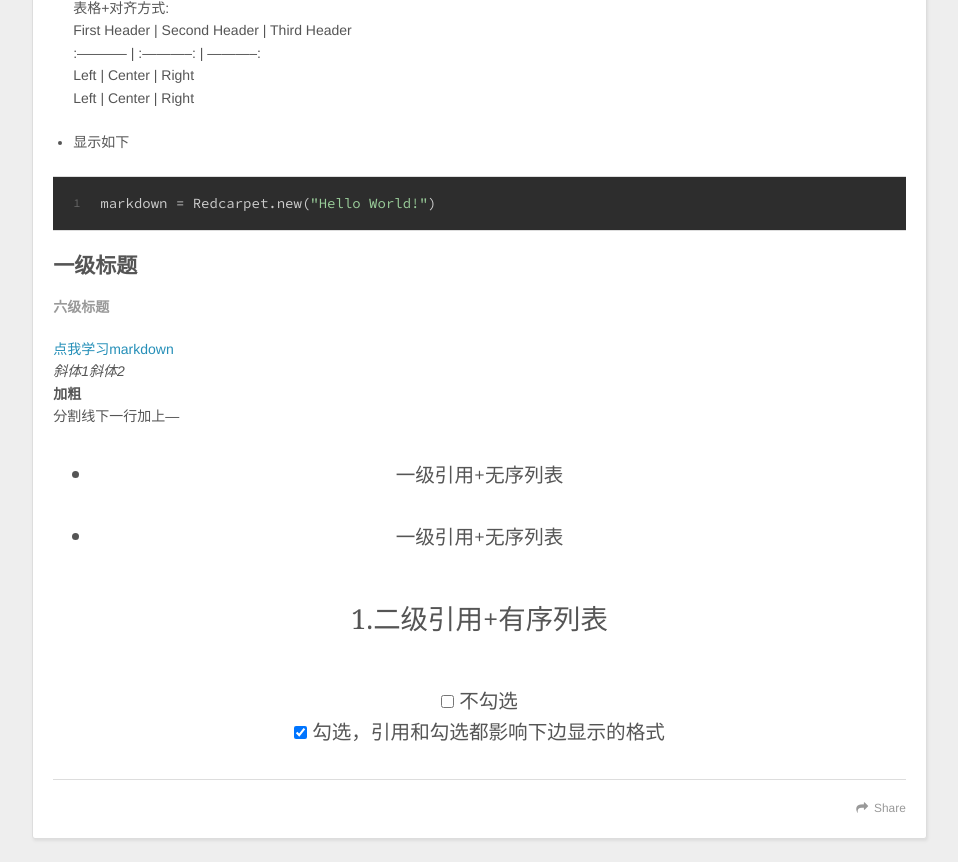
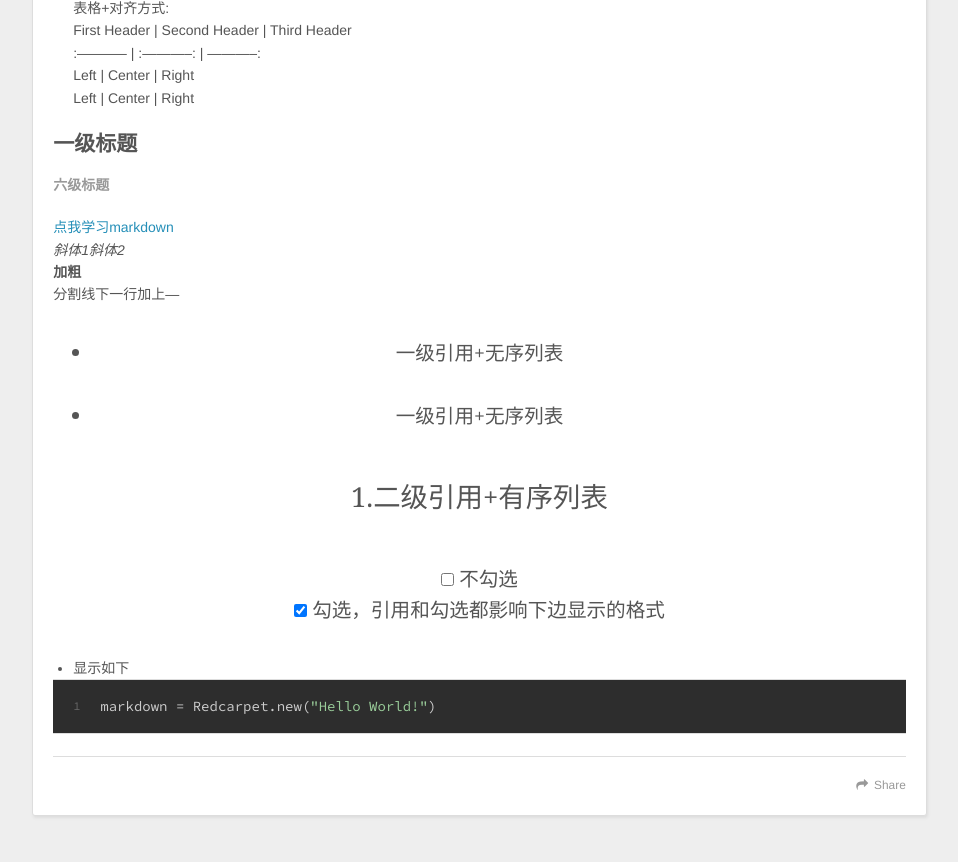
Before and after one commit to zyhcjw/zyh.github.io, a plain HTML site: page index.html in a window 1280 px wide. Shown: the part 760-1622 px from the top of the page, without its empty margins (8-966 px from the left). Drawn offline with nearby package versions, Linux system fonts and the light colour scheme.

Commit message:
Site updated: 2018-01-26 10:55:14

```diff
--- a/index.html
+++ b/index.html
@@ -84,11 +84,7 @@
     <div class="article-entry" itemprop="articleBody">
 
         <ul>
-<li><p>语法介绍<br>标题、锚点、引用、列表、代码、强调、自动链接、表格、分割线、图片<br>代码包裹在面，就不需要通过无休止的缩进来标记代码块了。 在围栏式代码块中，你可以指定一个可选的语言标识符，然后我们就可以为它启用语法着色了。例如：Ruby 代码着色<br><img src="图片地址" alt="内联图片"><br><img src="图片地址" alt="内联图片" title="title"><br>![引用图片][id]<br>[id] : 地址 “美女”<br>[id] : 地址 “美女”<br>表格+对齐方式:<br>First Header | Second Header | Third Header<br>:———– | :———–: | ———–:<br>Left         | Center        | Right<br>Left         | Center        | Right</p>
-</li>
-<li><p>显示如下</p>
-<figure class="highlight ruby"><table><tr><td class="gutter"><pre><span class="line">1</span><br></pre></td><td class="code"><pre><span class="line">markdown = Redcarpet.new(<span class="string">"Hello World!"</span>)</span><br></pre></td></tr></table></figure>
-</li>
+<li>语法介绍<br>标题、锚点、引用、列表、代码、强调、自动链接、表格、分割线、图片<br>代码包裹在面，就不需要通过无休止的缩进来标记代码块了。 在围栏式代码块中，你可以指定一个可选的语言标识符，然后我们就可以为它启用语法着色了。例如：Ruby 代码着色<br><img src="图片地址" alt="内联图片"><br><img src="图片地址" alt="内联图片" title="title"><br>![引用图片][id]<br>[id] : 地址 “美女”<br>[id] : 地址 “美女”<br>表格+对齐方式:<br>First Header | Second Header | Third Header<br>:———– | :———–: | ———–:<br>Left         | Center        | Right<br>Left         | Center        | Right</li>
 </ul>
 <h2 id="一级标题"><a href="#一级标题" class="headerlink" title="一级标题"></a>一级标题</h2><h6 id="六级标题"><a href="#六级标题" class="headerlink" title="六级标题"></a>六级标题</h6><p><a href="https://coding.net/help/doc/project/markdown.html#i-4" target="_blank" rel="noopener">点我学习markdown</a><br><em>斜体1</em><em>斜体2</em><br><strong>加粗</strong><br>分割线下一行加上—</p>
 <blockquote>
@@ -106,6 +102,10 @@
 <li style="list-style: none"><input type="checkbox" checked> 勾选，引用和勾选都影响下边显示的格式</li>
 </ul>
 </blockquote>
+<ul>
+<li>显示如下<figure class="highlight ruby"><table><tr><td class="gutter"><pre><span class="line">1</span><br></pre></td><td class="code"><pre><span class="line">markdown = Redcarpet.new(<span class="string">"Hello World!"</span>)</span><br></pre></td></tr></table></figure>
+</li>
+</ul>
 
 
     </div>
```
Also changed, not shown: 2018/01/25/markdowmwnStudy/index.html (+6 -6 lines).
